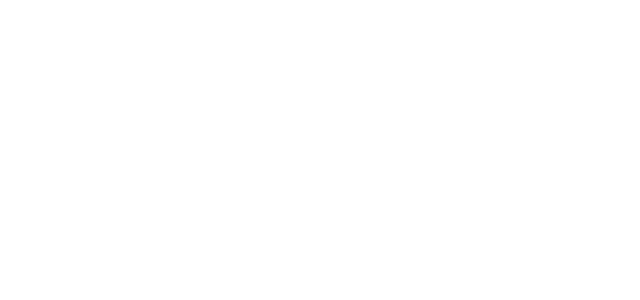
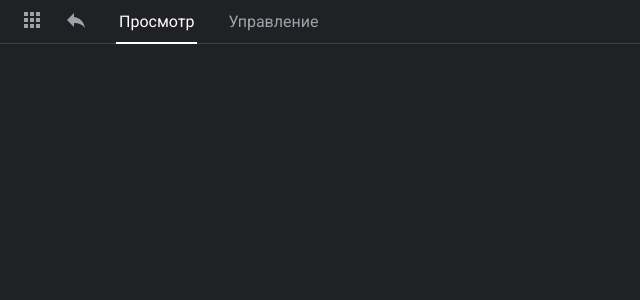
Before and after one commit to DevCoderGod/sws, a React (Create React App) app: page / in a window 1280 px wide. Shown: the top 300 px of the page, without its empty margins (0-640 px from the left). Built offline with nearby package versions, Linux system fonts and the light colour scheme.

Commit message:
header layout

```diff
--- a/src/App.module.scss
+++ b/src/App.module.scss
@@ -1,3 +1,38 @@
 .App {
-  text-align: center;
+	height: 100vh;
+	background-color: var(--background-color1);
+
+	display: flex;
+	flex-direction: column;
 }
+
+.header {
+	height: 44px;
+	border-bottom: 1px solid var(--border-color1);
+
+	display: flex;
+	align-items: center;
+
+	.icon {
+		margin-left: 20px;
+	}
+
+	.menu {
+		display: flex;
+
+		&__point{
+			height: 44px;
+			margin-left: 28px;
+			padding: 0 3px;
+
+			display: flex;
+			align-items: center;
+
+			&_active{
+				color: var(--text-color2);
+				padding-top: 2px;
+				border-bottom: 2px solid var(--text-color2);
+			}
+		}
+	}
+}
--- a/src/App.tsx
+++ b/src/App.tsx
@@ -1,10 +1,20 @@
 import React from 'react';
 import S from './App.module.scss';
+import cn from "classnames"
+import {Icon} from './icons/Icon'
 
 function App() {
   return (
     <div className={S.App}>
+		<div className={S.header}>
+			<div className={S.icon}><Icon name='menu'/></div>
+			<div className={S.icon}><Icon name='back'/></div>
+			<div className={S.menu}>
+				<div className={cn(S.menu__point, S.menu__point_active)}>Просмотр</div>
+				<div className={S.menu__point}>Управление</div>
+			</div>
 
+		</div>
     </div>
   );
 }
--- a/src/index.module.scss
+++ b/src/index.module.scss
@@ -1,4 +1,9 @@
 @import "./vars.scss";
+
+* {
+	box-sizing: border-box;
+	color: var(--text-color1);
+}
 
 body {
   margin: 0;
```
